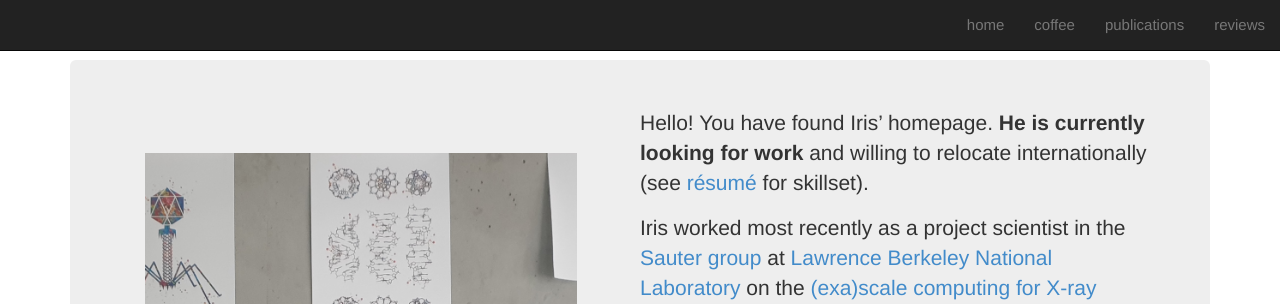
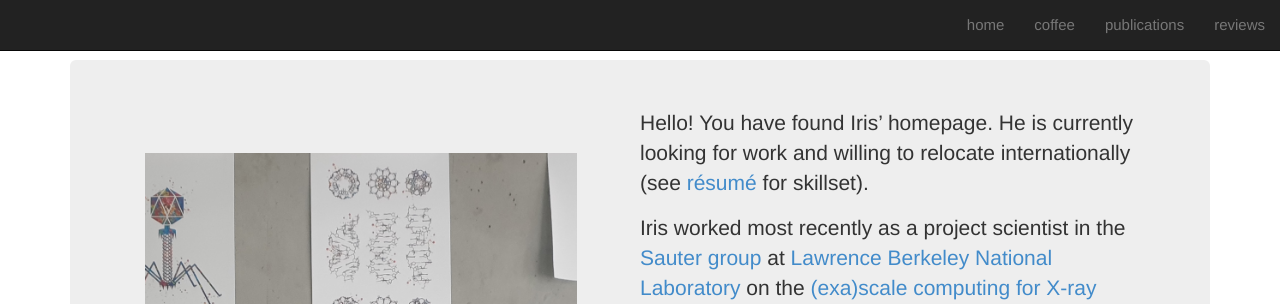
Before and after one commit to irisdyoung/irisdyoung.github.io, a Jekyll site: the page built from index.md, in a window 1280 px wide and 1192 px high. Shown: the top 304 px of the window. Built offline with Jekyll 4.4.1, drawn with Linux system fonts in a browser that asks for light colours; nearby versions of some CDN libraries.

Commit message:
no bold, too strong

```diff
--- a/index.md
+++ b/index.md
@@ -14,7 +14,7 @@
 </div>
 <div class="col">
 
-Hello! You have found Iris' homepage. **He is currently looking for work** and willing to relocate internationally (see [résumé](static/pdf/academic_cv_fullpubs_redacted.pdf) for skillset).
+Hello! You have found Iris' homepage. He is currently looking for work and willing to relocate internationally (see [résumé](static/pdf/academic_cv_fullpubs_redacted.pdf) for skillset).
 {: .welcomefont}
 
 Iris worked most recently as a project scientist in the [Sauter group](https://biosciences.lbl.gov/profiles/nicholas-sauter/) at [Lawrence Berkeley National Laboratory](https://www.lbl.gov/) on the [(exa)scale computing for X-ray (f)ree (e)lectron (l)aser diffraction experiments (ExaFEL)](https://www.exascaleproject.org/research-project/exafel/) project, bringing our XFEL crystallography data processing tools to the exascale regime. As the world's five instruments capable of these experiments undergo upgrades to enable kHz or MHz image acquisition rates, we are preparing to be able to process these datasets in real time and provide the feedback necessary to drive these experiments. Our code is all open source and is available on github: the [cctbx_project](https://github.com/cctbx/cctbx_project) and [dials](https://github.com/dials/dials) repos make up the core of the codebase, while our scripts and notes for the ExaFEL project are available in the [exafel_project](https://github.com/ExaFEL/exafel_project) repo. Some side projects like the [diffraction simulation viewer](https://github.com/dermen/sim_erice) have their own homes as well.
```
